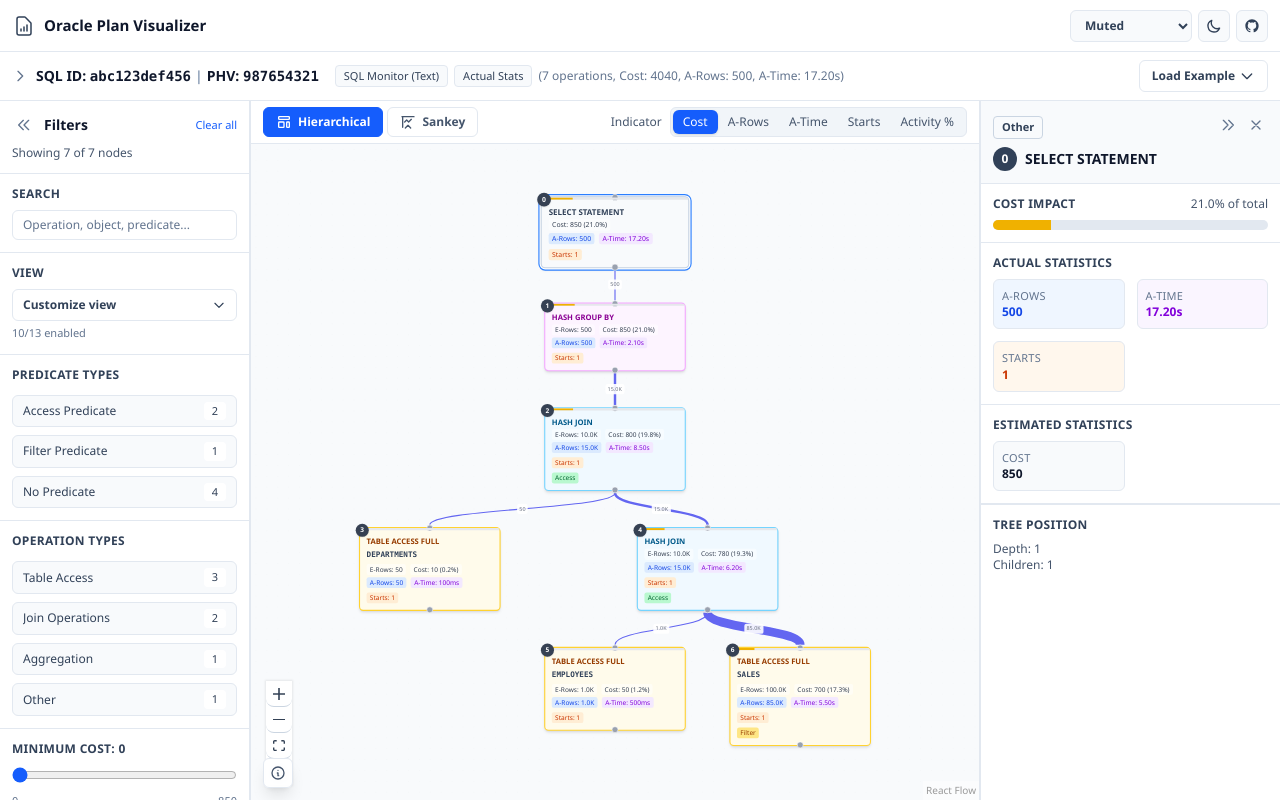
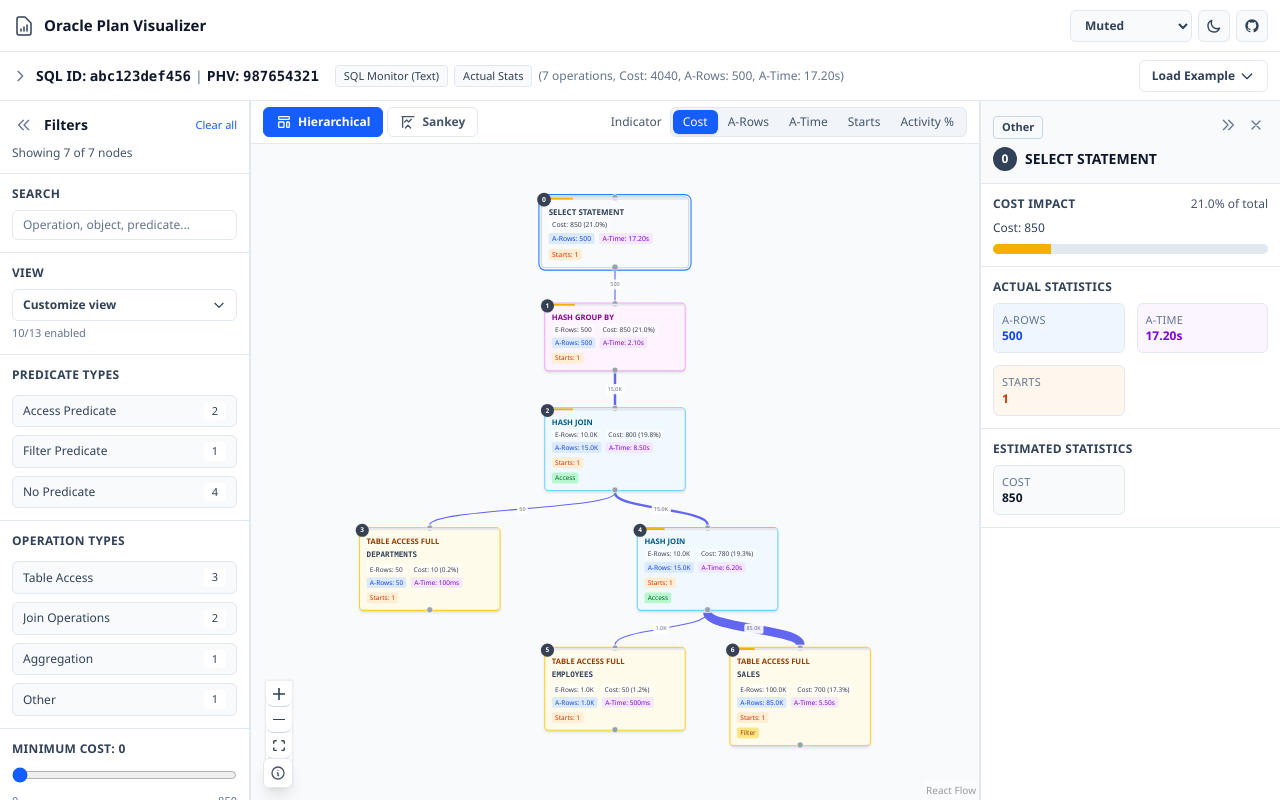
Before and after one commit to davidbudac/ora-explain-plan-viz, a React (Vite) app: page / in a window 1280 px wide. Both pictures are taken after a click on the element 615 px from the left and 232 px from the top of the page. Built offline with nearby package versions, Linux system fonts and the light colour scheme.

Commit message:
Refine node detail panel and dark-theme edge styling

```diff
--- a/src/components/NodeDetailPanel.tsx
+++ b/src/components/NodeDetailPanel.tsx
@@ -1,8 +1,8 @@
-import { useMemo, useState, type PointerEvent as ReactPointerEvent } from 'react';
+import { useState, type PointerEvent as ReactPointerEvent } from 'react';
 import { usePlan } from '../hooks/usePlanContext';
-import { getOperationCategory, COLOR_SCHEMES, getCostColor } from '../lib/types';
-import { formatBytes, formatNumberShort, formatTimeDetailed } from '../lib/format';
-import type { PlanNode as PlanNodeType } from '../lib/types';
+import { getOperationCategory, COLOR_SCHEMES, getMetricColor } from '../lib/types';
+import { formatBytes, formatNumberShort, formatTimeCompact, formatTimeDetailed } from '../lib/format';
+import type { PlanNode as PlanNodeType, NodeIndicatorMetric } from '../lib/types';
 import { HighlightText } from './HighlightText';
 
 interface NodeDetailPanelProps {
@@ -11,23 +11,10 @@ interface NodeDetailPanelProps {
 }
 
 export function NodeDetailPanel({ panelWidth, onResizeStart }: NodeDetailPanelProps) {
-  const { selectedNode, parsedPlan, selectNode, colorScheme, filters, nodeById } = usePlan();
+  const { selectedNode, parsedPlan, selectNode, colorScheme, filters, nodeIndicatorMetric } = usePlan();
   const [isCollapsed, setIsCollapsed] = useState(false);
   const node = selectedNode;
   const searchText = filters.searchText;
-
-  const ancestry = useMemo(() => {
-    if (!parsedPlan || !node) return [];
-    const chain: PlanNodeType[] = [];
-    let current = node;
-    while (current.parentId !== undefined) {
-      const parent = nodeById.get(current.parentId);
-      if (!parent) break;
-      chain.push(parent);
-      current = parent;
-    }
-    return chain.reverse();
-  }, [node, parsedPlan, nodeById]);
 
   if (isCollapsed) {
     return (
@@ -93,9 +80,7 @@ export function NodeDetailPanel({ panelWidth, onResizeStart }: NodeDetailPanelPr
   const category = getOperationCategory(node.operation);
   const schemeColors = COLOR_SCHEMES[colorScheme];
   const colors = schemeColors[category] || schemeColors['Other'];
-  const totalCost = parsedPlan?.totalCost || 0;
-  const costPercentage = totalCost > 0 ? ((node.cost || 0) / totalCost * 100).toFixed(1) : '0';
-  const costColor = getCostColor(node.cost || 0, totalCost);
+  const indicator = computeNodeDetailIndicator(node, parsedPlan, nodeIndicatorMetric);
 
   return (
     <div
@@ -169,16 +154,17 @@ export function NodeDetailPanel({ panelWidth, onResizeStart }: NodeDetailPanelPr
         )}
       </div>
 
-      {/* Cost indicator */}
+      {/* Node indicator */}
       <div className="p-3 border-b border-slate-200 dark:border-slate-800">
         <div className="flex items-center justify-between mb-2">
-          <span className="text-xs font-semibold text-slate-700 dark:text-slate-300 uppercase tracking-wide">Cost Impact</span>
-          <span className="text-xs text-slate-600 dark:text-slate-400">{costPercentage}% of total</span>
+          <span className="text-xs font-semibold text-slate-700 dark:text-slate-300 uppercase tracking-wide">{indicator.title}</span>
+          <span className="text-xs text-slate-600 dark:text-slate-400">{indicator.percentText}% {indicator.referenceLabel}</span>
         </div>
+        <div className="mb-2 text-xs font-medium text-slate-700 dark:text-slate-300">{indicator.formattedValue}</div>
         <div className="h-2.5 bg-slate-200 dark:bg-slate-700 rounded-full overflow-hidden">
           <div
-            className={`h-full ${costColor} transition-all duration-300`}
-            style={{ width: `${Math.min(100, parseFloat(costPercentage))}%` }}
+            className={`h-full ${indicator.color} transition-all duration-300`}
+            style={{ width: `${Math.min(100, indicator.ratio * 100)}%` }}
           />
         </div>
       </div>
@@ -262,33 +248,6 @@ export function NodeDetailPanel({ panelWidth, onResizeStart }: NodeDetailPanelPr
         </div>
       )}
 
-      {/* Tree position info */}
-      <div className="p-3 border-t border-slate-200 dark:border-slate-800">
-        <h4 className="text-xs font-semibold text-slate-700 dark:text-slate-300 mb-2 uppercase tracking-wide">Tree Position</h4>
-        <div className="text-xs text-slate-600 dark:text-slate-400">
-          <div>Depth: {node.depth}</div>
-          <div>Children: {node.children.length}</div>
-          {node.parentId !== undefined && <div>Parent ID: {node.parentId}</div>}
-        </div>
-      </div>
-
-      {ancestry.length > 0 && (
-        <div className="p-3 border-t border-slate-200 dark:border-slate-800">
-          <h4 className="text-xs font-semibold text-slate-700 dark:text-slate-300 mb-2 uppercase tracking-wide">Ancestry</h4>
-          <div className="flex flex-wrap gap-2">
-            {ancestry.map((ancestor) => (
-              <button
-                key={ancestor.id}
-                onClick={() => selectNode(ancestor.id)}
-                className="px-2 py-1 rounded text-[11px] border border-slate-200 dark:border-slate-700 bg-white dark:bg-slate-800 text-slate-700 dark:text-slate-200 hover:bg-slate-100 dark:hover:bg-slate-700 transition-colors"
-                title={ancestor.operation}
-              >
-                {ancestor.id}: {ancestor.operation}
-              </button>
-            ))}
-          </div>
-        </div>
-      )}
     </div>
   );
 }
@@ -315,3 +274,71 @@ function StatItem({ label, value, highlight }: { label: string; value?: string;
     </div>
   );
 }
+
+interface NodeDetailIndicator {
+  ratio: number;
+  title: string;
+  formattedValue: string;
+  referenceLabel: string;
+  percentText: string;
+  color: string;
+}
+
+function computeNodeDetailIndicator(
+  node: PlanNodeType,
+  parsedPlan: { totalCost: number; maxActualRows?: number; maxStarts?: number; totalElapsedTime?: number } | null,
+  metric: NodeIndicatorMetric,
+): NodeDetailIndicator {
+  const totalCost = parsedPlan?.totalCost || 0;
+  const maxActualRows = parsedPlan?.maxActualRows || 0;
+  const maxStarts = parsedPlan?.maxStarts || 0;
+  const totalElapsedTime = parsedPlan?.totalElapsedTime || 0;
+
+  let ratio = 0;
+  let title = 'Cost Impact';
+  let formattedValue = `Cost: ${node.cost || 0}`;
+  let referenceLabel = 'of total';
+
+  switch (metric) {
+    case 'cost':
+      ratio = totalCost > 0 ? (node.cost || 0) / totalCost : 0;
+      title = 'Cost Impact';
+      formattedValue = `Cost: ${node.cost || 0}`;
+      referenceLabel = 'of total';
+      break;
+    case 'actualRows':
+      ratio = maxActualRows > 0 ? (node.actualRows || 0) / maxActualRows : 0;
+      title = 'A-Rows Impact';
+      formattedValue = `A-Rows: ${formatNumberShort(node.actualRows || 0) ?? '0'}`;
+      referenceLabel = 'of max';
+      break;
+    case 'actualTime':
+      ratio = totalElapsedTime > 0 ? (node.actualTime || 0) / totalElapsedTime : 0;
+      title = 'A-Time Impact';
+      formattedValue = `A-Time: ${formatTimeCompact(node.actualTime || 0) ?? '0ms'}`;
+      referenceLabel = 'of total';
+      break;
+    case 'starts':
+      ratio = maxStarts > 0 ? (node.starts || 0) / maxStarts : 0;
+      title = 'Starts Impact';
+      formattedValue = `Starts: ${formatNumberShort(node.starts || 0) ?? '0'}`;
+      referenceLabel = 'of max';
+      break;
+    case 'activityPercent':
+      ratio = (node.activityPercent || 0) / 100;
+      title = 'Activity Impact';
+      formattedValue = `Activity: ${(node.activityPercent || 0).toFixed(1)}%`;
+      referenceLabel = 'of total';
+      break;
+  }
+
+  const clampedRatio = Math.max(0, Math.min(1, ratio));
+  return {
+    ratio: clampedRatio,
+    title,
+    formattedValue,
+    referenceLabel,
+    percentText: (clampedRatio * 100).toFixed(1),
+    color: clampedRatio === 0 ? 'bg-gray-200 dark:bg-gray-700' : getMetricColor(clampedRatio),
+  };
+}
--- a/src/components/views/HierarchicalView.tsx
+++ b/src/components/views/HierarchicalView.tsx
@@ -605,7 +605,8 @@ function HierarchicalViewContent() {
   useEffect(() => {
     setEdges((currentEdges) =>
       currentEdges.map((edge) => {
-        const newStroke = filteredNodeIds.has(parseInt(edge.target)) ? '#6366f1' : '#d1d5db';
+        const activeEdgeStroke = theme === 'dark' ? '#4f46e5' : '#6366f1';
+        const newStroke = filteredNodeIds.has(parseInt(edge.target)) ? activeEdgeStroke : '#d1d5db';
         const currentStroke = edge.style?.stroke;
         const currentAnimated = edge.animated;
         const currentStrokeWidth = edge.style?.strokeWidth;
@@ -631,11 +632,11 @@ function HierarchicalViewContent() {
             strokeWidth = Math.max(baseWidth, 4);
             strokeOpacity = 0.95;
           } else if (isDescendantEdge) {
-            stroke = '#6366f1';
+            stroke = activeEdgeStroke;
             strokeWidth = Math.max(baseWidth, 3);
             strokeOpacity = 0.7;
           } else {
-            stroke = theme === 'dark' ? '#4b5563' : '#e5e7eb';
+            stroke = theme === 'dark' ? '#374151' : '#e5e7eb';
             strokeOpacity = 0.15;
           }
         }
```
